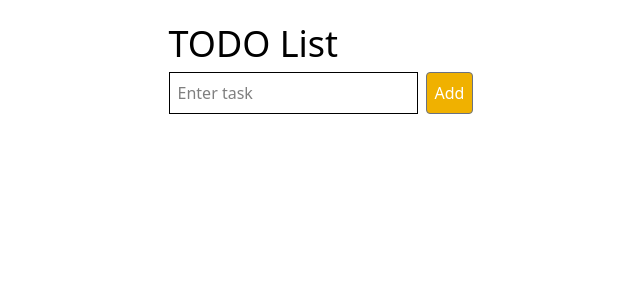
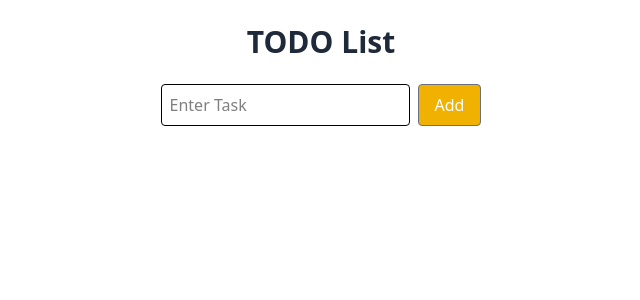
Before and after one commit to pprometheus/todolist, a React (Vite) app in the folder todo/: page / in a window 1280 px wide. Shown: the top 300 px of the page, without its empty margins (319-959 px from the left). Built offline with nearby package versions, Linux system fonts and the light colour scheme.

Commit message:
Used components for UI

```diff
--- a/todo/src/App.jsx
+++ b/todo/src/App.jsx
@@ -1,8 +1,8 @@
 import { useState } from "react";
-import Button from "../src/components/button/Button"
-import Input from "../src/components/input/Input"
-import Card from "../src/components/card/Card"
-import Header from "../src/components/header/Header"
+import Button from "../src/components/button/Button";
+import Input from "../src/components/input/Input";
+import Card from "../src/components/card/Card";
+import Header from "../src/components/header/Header";
 
 function App() {
   const [task, setTask] = useState(""); //false is boolean
@@ -49,29 +49,24 @@ function App() {
 
   return (
     <>
+      <Header title={"TODO List"} className={"justify-center flex"} />
       <div className="items-center justify-center flex">
-        <div className="mt-6">
-          <h1 className="text-4xl mb-2"> TODO List</h1>
-
-          <input
-            className="border-1 p-2"
-            type="text"
-            name=""
-            id=""
-            value={task}
-            placeholder="Enter task"
-            onChange={handleChange}
-          />
-          <button
-            className="border-1 rounded-sm bg-yellow-500 text-white border-gray-500 p-2 hover:cursor-pointer ml-2"
-            onClick={addTask}
-          >
-            Add
-          </button>
-        </div>
+      <Input
+        placeholder={"Enter Task"}
+        value={task}
+        onChange={handleChange}
+        className={"border-1 p-2"}
+      />
+      <Button
+        onClick={addTask}
+        className={
+          "border-1 rounded-sm bg-yellow-500 text-white border-gray-500 p-2 hover:cursor-pointer ml-2"
+        }
+        children={"Add"}
+      />
       </div>
-
-      <div className="justify-center items-center w-[40%] ml-auto mr-auto mt-2 px-6 ">
+    <div className="flex justify-center items-center">
+    <Card className={"border-0 shadow-none"}>
         {taskList.map((item, idx) => (
           <ul key={idx} className="">
             <li className="py-2  shadow-lg bg-blue-300 px-4 rounded-sm mb-2 flex justify-between">
@@ -81,7 +76,7 @@ function App() {
               </div>
 
               <div className="group relative pl-38 ">
-                <button
+                <Button
                   className={`${item.status ? " bg-blue-500" : " bg-green-500"}
                   border-1
                   px-2
@@ -95,22 +90,24 @@ function App() {
                   onClick={() => {
                     doneTask(idx);
                   }}
-                >
-                  {item.status == true ? "Undo" : "Done"}
-                </button>
-                <button
-                  className="border-1 px-2 py-1 bg-red-500 text-white rounded-lg ml-2 hover:cursor-pointer invisible group-hover:visible"
+                  children={item.status == true ? "Undo" : "Done"}
+                />
+                <Button
+                  className={
+                    "border-1 px-2 py-1 bg-red-500 text-white rounded-lg ml-2 hover:cursor-pointer invisible group-hover:visible"
+                  }
                   onClick={() => {
                     deleteTask(idx);
                   }}
-                >
-                  Remove
-                </button>
+                  children={"Remove"}
+                />
               </div>
             </li>
           </ul>
         ))}
-      </div>
+      </Card>
+    </div>
+
     </>
   );
 }
```
